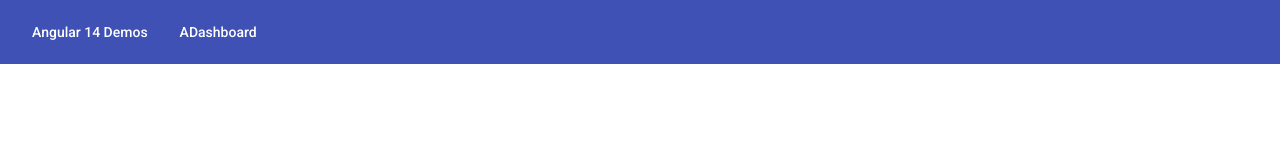
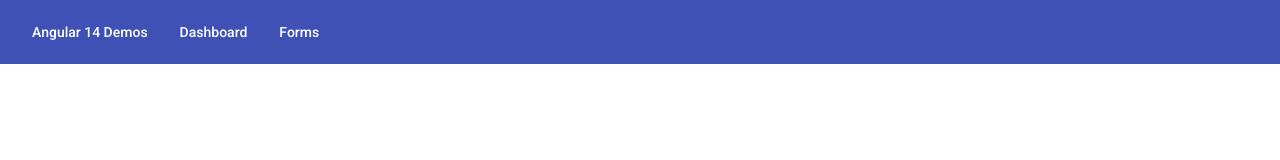
Before and after one commit to pankajparkar/angular-14, an Angular app: page /dashboard in a window 1280 px wide. Shown: the top 160 px of the page. Built offline with nearby package versions, Linux system fonts and the light colour scheme.

Commit message:
Make navbar routerLink functional.

```diff
--- a/src/app/components/dashboard/dashboard.component.ts
+++ b/src/app/components/dashboard/dashboard.component.ts
@@ -3,7 +3,6 @@
 
 import { MatGridListModule } from '@angular/material/grid-list';
 import { MatButtonModule } from '@angular/material/button';
-import { RouterModule } from '@angular/router';
 
 @Component({
   selector: 'app-dashboard',
@@ -12,7 +11,6 @@
     CommonModule,
     MatGridListModule,
     MatButtonModule,
-    RouterModule,
   ],
   templateUrl: './dashboard.component.html',
   styleUrls: ['./dashboard.component.scss']
--- a/src/app/components/shared/navbar/navbar.component.html
+++ b/src/app/components/shared/navbar/navbar.component.html
@@ -3,6 +3,9 @@
     Angular 14 Demos
   </a>
   <a mat-button routerLink="/dashboard">
-    ADashboard
+    Dashboard
+  </a>
+  <a mat-button routerLink="/typed-forms">
+    Forms
   </a>
 </mat-toolbar>
--- a/src/app/components/shared/navbar/navbar.component.ts
+++ b/src/app/components/shared/navbar/navbar.component.ts
@@ -3,6 +3,7 @@
 import { MatIconModule } from '@angular/material/icon';
 import { MatToolbarModule } from '@angular/material/toolbar';
 import { MatButtonModule } from '@angular/material/button';
+import { RouterModule } from '@angular/router';
 
 @Component({
   selector: 'app-navbar',
@@ -11,6 +12,7 @@
     MatIconModule,
     MatToolbarModule,
     MatButtonModule,
+    RouterModule,
   ],
   templateUrl: './navbar.component.html',
   styleUrls: ['./navbar.component.scss'],
```
